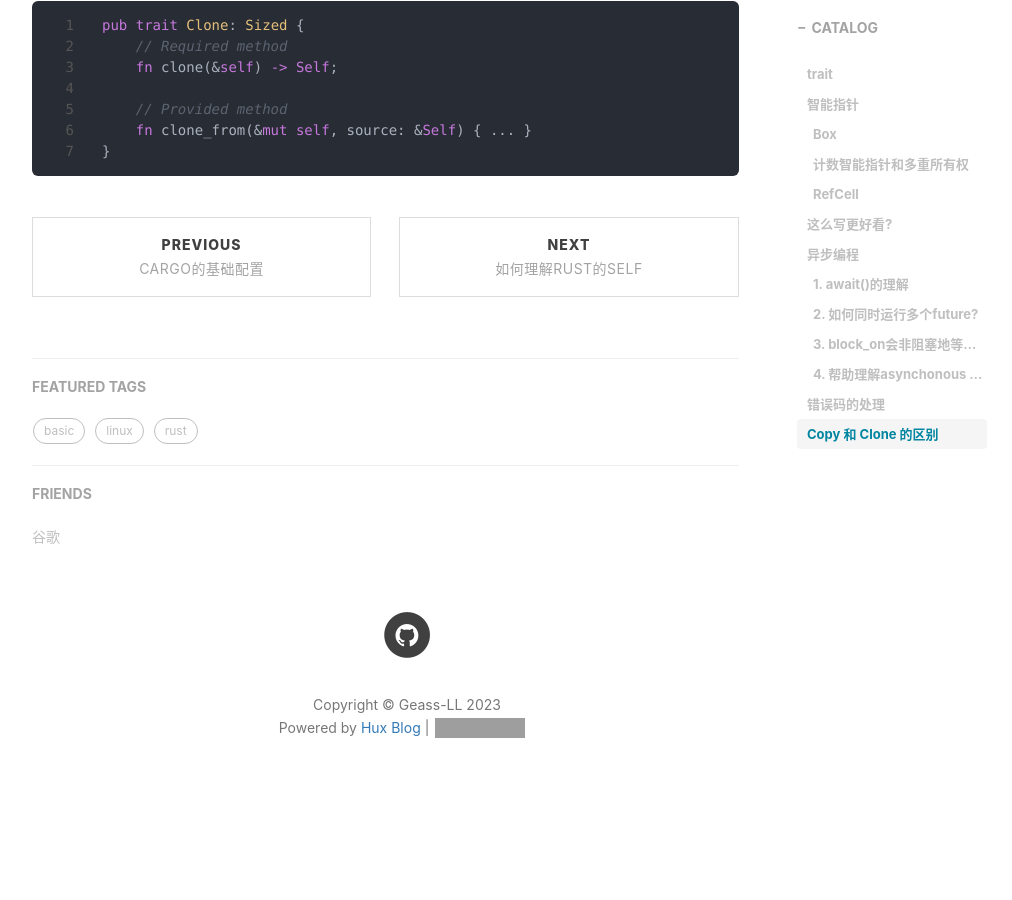
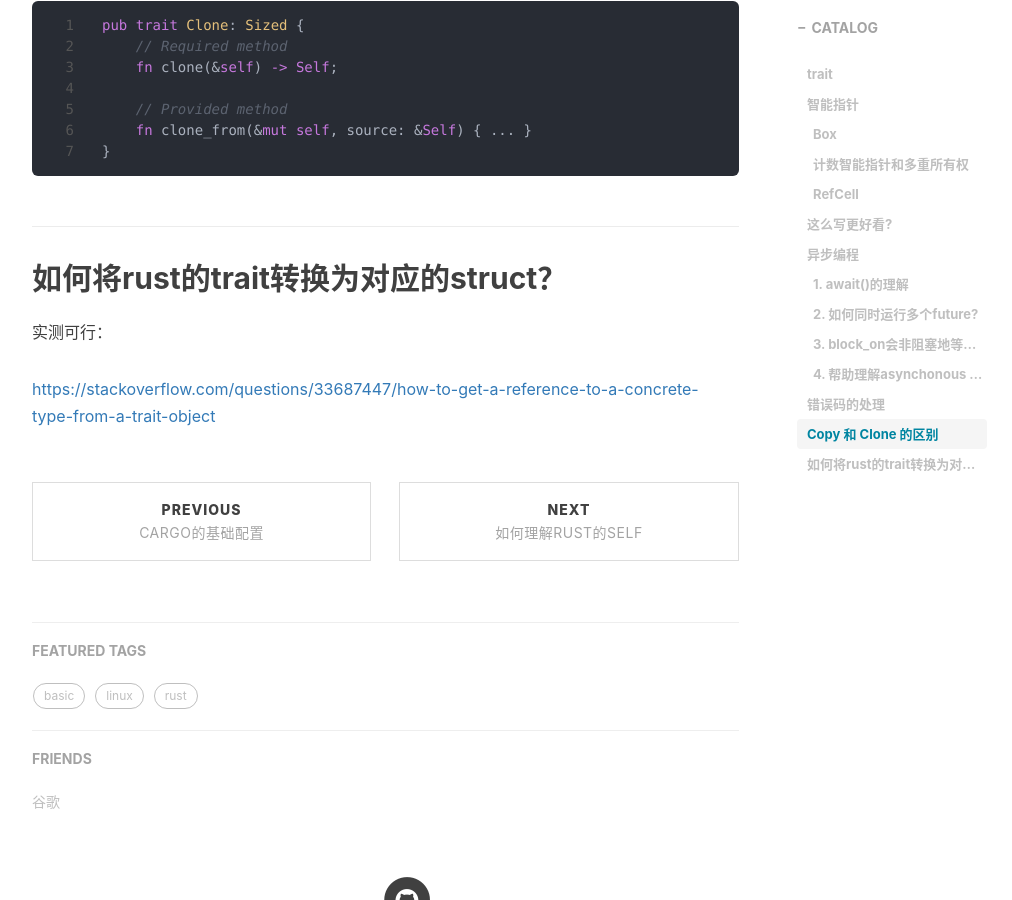
Before and after one commit to lclgo/lclgo.github.io, a Jekyll site: the page built from _posts/rust/2023-03-28-rust-basic.md, in a window 1280 px wide and 900 px high, scrolled down 5045 px. Shown: the whole window, without its empty margins (233-1245 px from the left). Built offline with Jekyll 4.4.1, drawn with Linux system fonts in a browser that asks for light colours; nearby versions of some CDN libraries; comment, search, counter and statistics services are not loaded; before the commit the page ends 5877 px from its top, so only the background shows below that; grey boxes are pictures that could not be loaded.

Commit message:
udptae more rust basic

````diff
--- a/_posts/rust/2023-03-28-rust-basic.md
+++ b/_posts/rust/2023-03-28-rust-basic.md
@@ -189,3 +189,9 @@ pub trait Clone: Sized {
     fn clone_from(&mut self, source: &Self) { ... }
 }
 ```
+
+## 如何将rust的trait转换为对应的struct？
+
+实测可行：
+
+<https://stackoverflow.com/questions/33687447/how-to-get-a-reference-to-a-concrete-type-from-a-trait-object>
````
